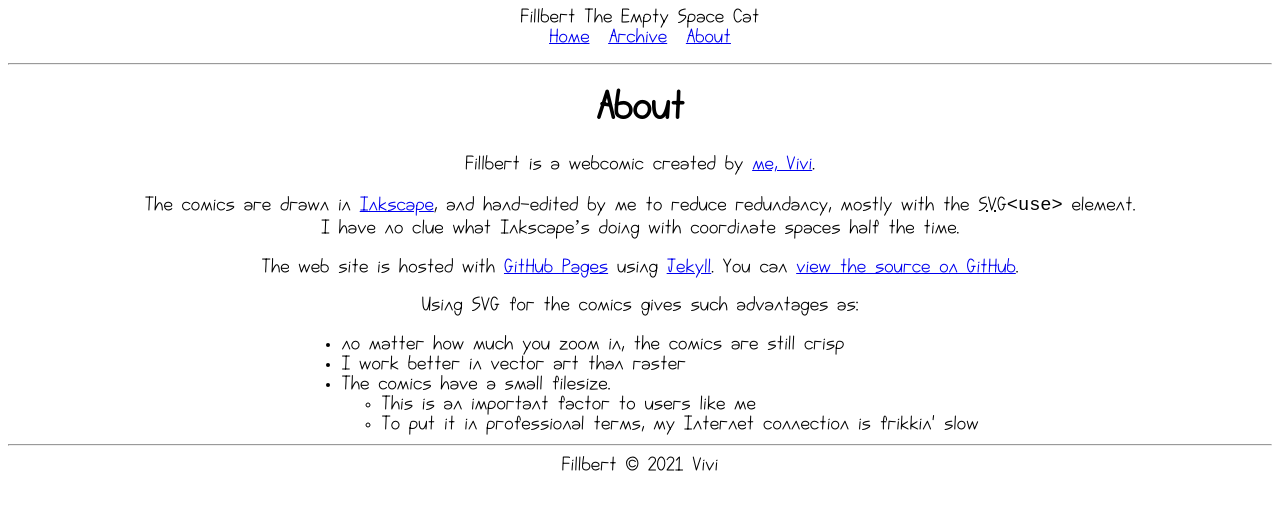
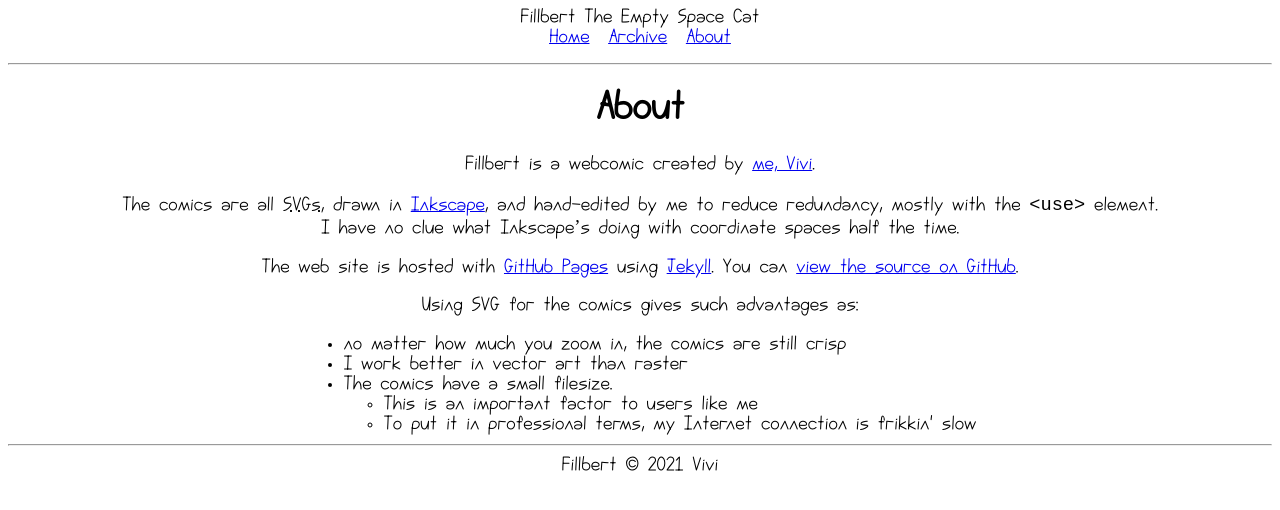
Before and after one commit to mincerafter42/fillbert, a Jekyll site: the page built from about.md, in a window 1280 px wide. Shown: the top 510 px of the page. Built offline with Jekyll 4.4.1, drawn with Linux system fonts in a browser that asks for light colours.

Commit message:
Updated font with a kern pair, and updated About to get around end-user XML compression

```diff
--- a/about.md
+++ b/about.md
@@ -3,7 +3,7 @@ title: About
 ---
 Fillbert is a webcomic created by [me, Vivi](https://mincerafter42.github.io).
 
-The comics are drawn in [Inkscape](https://inkscape.org/), and hand-edited by me to reduce redundancy, mostly with the <abbr title="Scalable Vector Graphics">SVG</abbr> `<use>` element.
+The comics are all <abbr title="Scalable Vector Graphics">SVGs</abbr>, drawn in [Inkscape](https://inkscape.org/), and hand-edited by me to reduce redundancy, mostly with the `<use>` element.
 I have no clue what Inkscape's doing with coordinate spaces half the time.
 
 The web site is hosted with [GitHub Pages](https://pages.github.com/) using [Jekyll](https://jekyllrb.com). You can [view the source on GitHub](https://github.com/mincerafter42/fillbert).
```
Also changed, not shown: img/vivi.woff.
